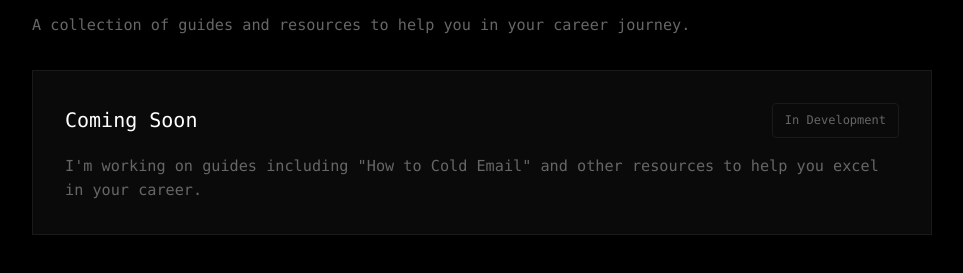
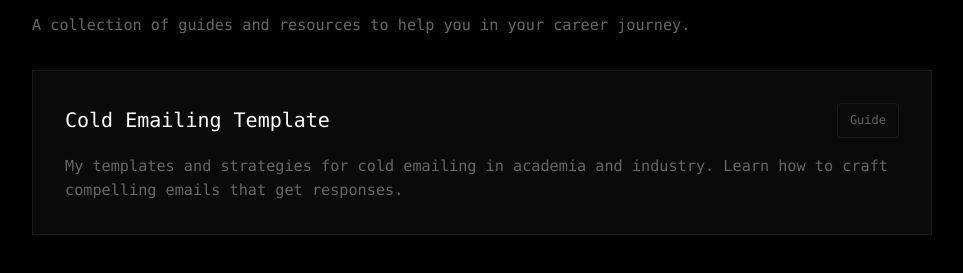
Before and after one commit to prameshsharma25/personal-website, a Next.js app: page /mentorship in a window 1280 px wide. Shown: the part 1359-1632 px from the top of the page, without its empty margins (158-1121 px from the left). Built offline with nearby package versions, Linux system fonts and the light colour scheme.

Commit message:
add guide on writing cold emails

```diff
--- a/pages/mentorship.tsx
+++ b/pages/mentorship.tsx
@@ -44,15 +44,20 @@ export default function Mentorship() {
               A collection of guides and resources to help you in your career journey.
             </p>
             <div className={styles.resourcesList}>
-              <div className={styles.resourceItem}>
+              <a
+                href="https://www.notion.so/My-Cold-Emailing-Template-Academia-Industry-4bc7b4d79a1f48138f2d5d2103ea00b5"
+                target="_blank"
+                rel="noopener noreferrer"
+                className={styles.resourceItem}
+              >
                 <div className={styles.resourceHeader}>
-                  <h3 className={styles.resourceTitle}>Coming Soon</h3>
-                  <span className={styles.resourceTag}>In Development</span>
+                  <h3 className={styles.resourceTitle}>Cold Emailing Template</h3>
+                  <span className={styles.resourceTag}>Guide</span>
                 </div>
                 <p className={styles.resourceDescription}>
-                  I&apos;m working on guides including &quot;How to Cold Email&quot; and other resources to help you excel in your career.
+                  My templates and strategies for cold emailing in academia and industry. Learn how to craft compelling emails that get responses.
                 </p>
-              </div>
+              </a>
             </div>
           </div>
         </section>
--- a/styles/Mentorship.module.css
+++ b/styles/Mentorship.module.css
@@ -70,15 +70,19 @@
 }
 
 .resourceItem {
+  display: block;
   padding: 2rem;
   border: 1px solid var(--border);
   background: var(--bg-secondary);
   transition: all 0.3s ease;
+  text-decoration: none;
+  color: inherit;
 }
 
 .resourceItem:hover {
   border-color: var(--text);
   background: var(--bg);
+  transform: translateX(4px);
 }
 
 .resourceHeader {
```
